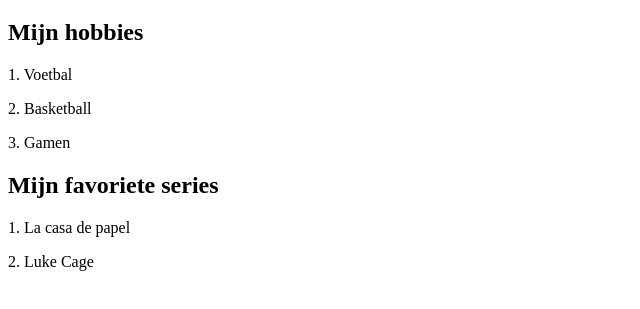
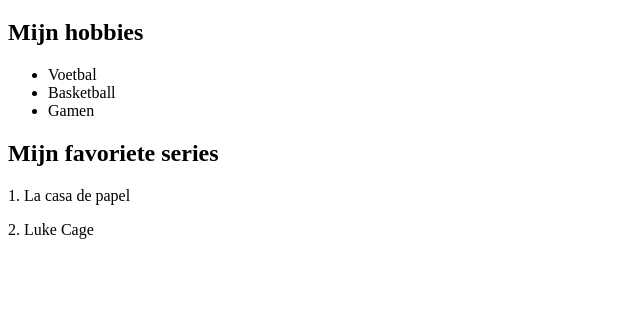
Before and after one commit to KidBonsu/Wie-ben-ik-8a86b77d, a plain HTML site: page index.html in a window 1280 px wide. Shown: the part 61-370 px from the top of the page, without its empty margins (0-640 px from the left). Drawn offline with Linux system fonts and the light colour scheme.

Commit message:
Uitwerking van de oefening

```diff
--- a/index.html
+++ b/index.html
@@ -7,9 +7,11 @@
   <body>
   	<h1>Nathan Bonsu</h1>
    <h2>Mijn hobbies</h2>
-      <p>1. Voetbal</p>
-      <p>2. Basketball</p>
-      <p>3. Gamen</p>
+   <ul>
+      <li> Voetbal</li>
+      <li> Basketball</li>
+      <li> Gamen</li>
+  </ul>
    <h2>Mijn favoriete series</h2>
       <p>1. La casa de papel</p>
       <p>2. Luke Cage</p>
```
